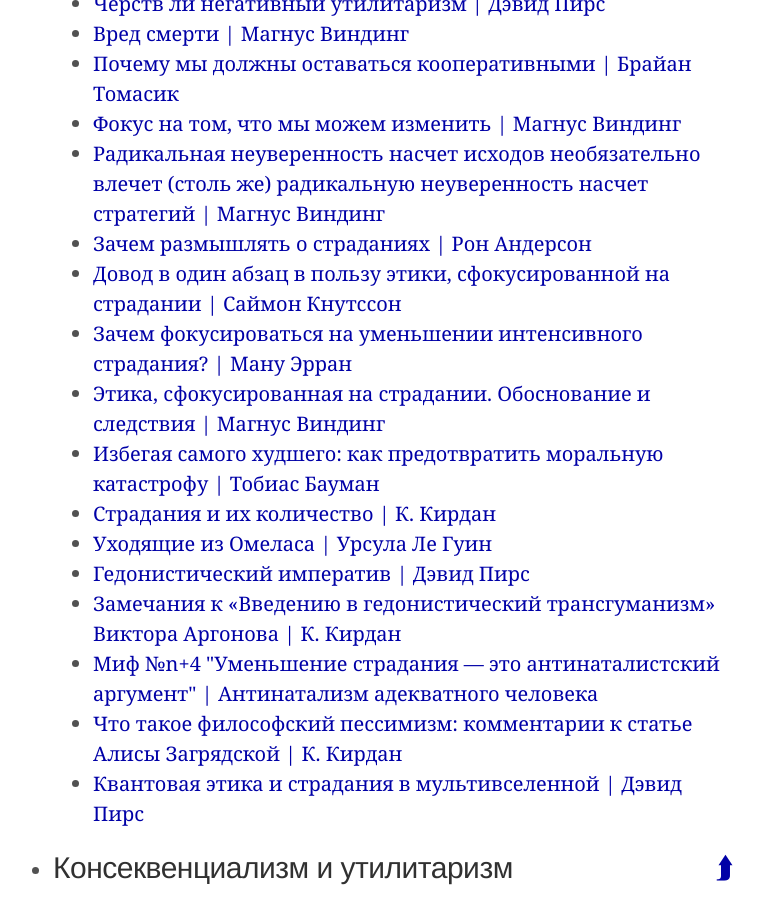
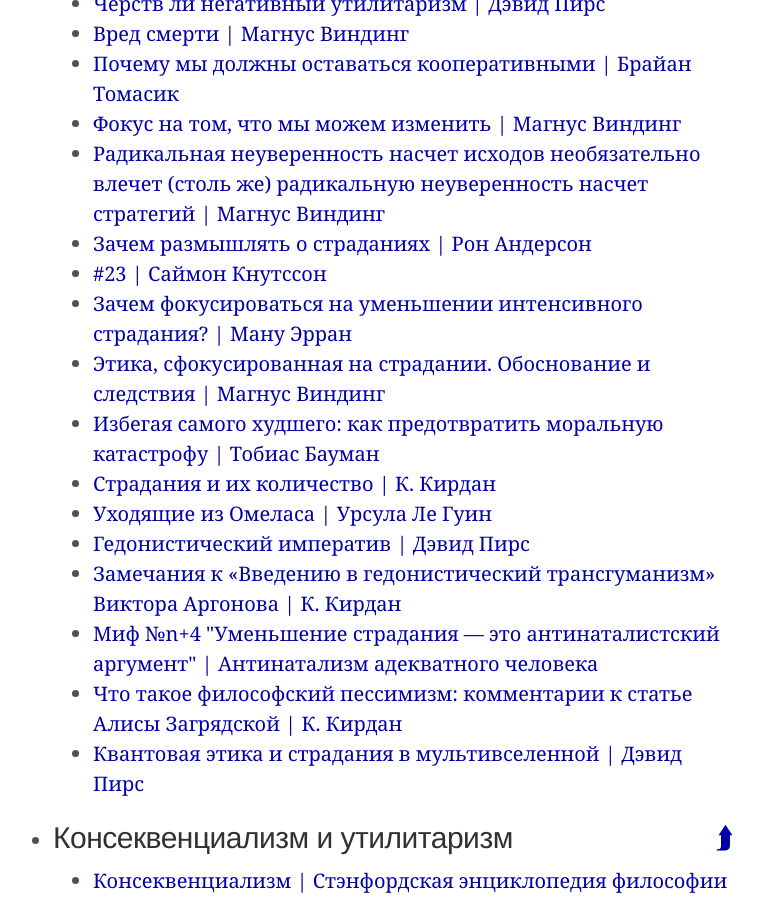
Before and after one commit to ReducingSuffering/reducingsuffering.github.io, a Jekyll site: the page built from index.md, in a window 1280 px wide and 900 px high, scrolled down 2894 px. Shown: the whole window, without its empty margins (267-1031 px from the left). Built offline with Jekyll 4.4.1, drawn with Linux system fonts in a browser that asks for light colours.

Commit message:
prepare to moloch law

```diff
--- a/_posts/wt/Переводы/Саймон Кнутссон/2020-10-04-23.md
+++ b/_posts/wt/Переводы/Саймон Кнутссон/2020-10-04-23.md
@@ -1,6 +1,6 @@
 ---
 layout: post
-title: Довод в один абзац в пользу этики, сфокусированной на страдании
+title: "#23"
 authors:
   - Саймон Кнутссон
 unixtime: 1601797717
```
